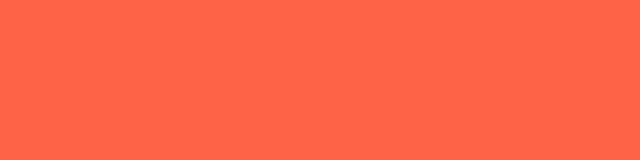
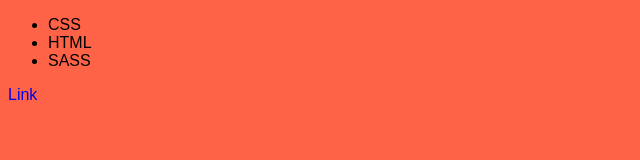
Before and after one commit to BoDoi123/Sass, a website: page src/index.html in a window 1280 px wide. Shown: the whole page, without its empty margins (0-640 px from the left). Drawn offline with Linux system fonts and the light colour scheme.

Commit message:
SASS Nesting

```diff
--- a/sass/index.scss
+++ b/sass/index.scss
@@ -5,3 +5,23 @@ body {
     background-color: $primary-color;
     font-family: $primary-font;
 }
+
+// Nesting
+.container {
+    width: 100%;
+    height: 100%;
+
+    nav {
+        ul {
+            li {
+                font-size: 1rem;
+            }
+        }
+
+        a {
+            text-decoration: none;
+        }
+    }
+}
+
+// DRY
--- a/src/index.html
+++ b/src/index.html
@@ -3,8 +3,20 @@
     <head>
         <meta charset="UTF-8" />
         <meta name="viewport" content="width=device-width, initial-scale=1.0" />
-        <link rel="stylesheet" href="../css/style.css">
+        <link rel="stylesheet" href="../css/style.css" />
         <title>SASS</title>
     </head>
-    <body></body>
+    <body>
+        <div class="container">
+            <nav>
+                <ul>
+                    <li>CSS</li>
+                    <li>HTML</li>
+                    <li>SASS</li>
+                </ul>
+
+                <a href="#">Link</a>
+            </nav>
+        </div>
+    </body>
 </html>
```
Also changed, not shown: css/style.css, 1 other file.
